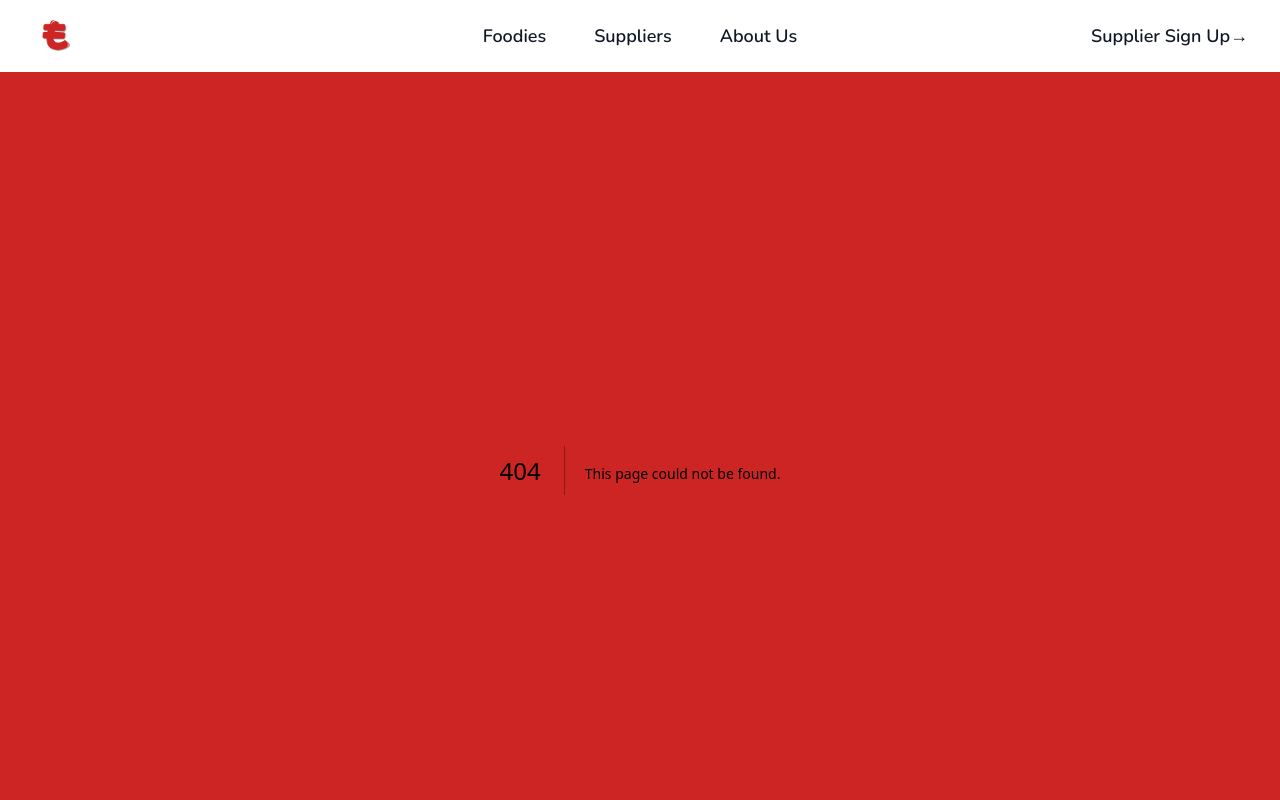
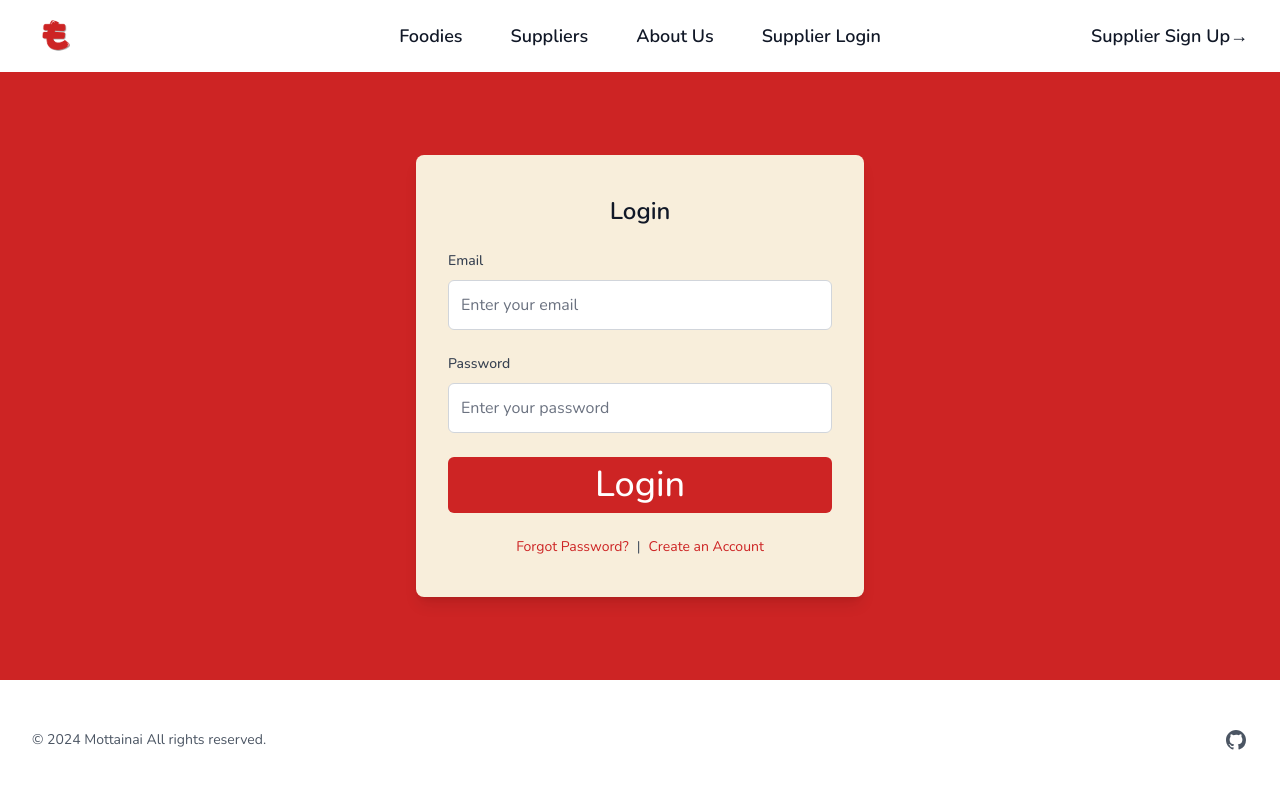
Before and after one commit to BakedPotato101/Mottainai-Landing-Page, a Next.js app: page /login in a window 1280 px wide. Before the commit this address had no page. Shown: the top 800 px of the page. Built offline with nearby package versions, Linux system fonts and the light colour scheme.

Commit message:
added login form

```diff
--- a/app/layout.js
+++ b/app/layout.js
@@ -15,9 +15,11 @@ export default function RootLayout({ children }) {
         <meta name="viewport" content="width=device-width, initial-scale=1.0" />
         <link rel="icon" href="/favicon.ico" sizes="any" />
       </head>
-      <body className="bg-mottai-red font-body text-4xl w-full h-full">
+      <body className="bg-mottai-red font-body text-4xl w-full min-h-screen flex flex-col">
         <Header />
-        {children}
+        <main className="flex-1 flex items-center justify-center">
+          {children}
+        </main>
         <Footer />
         <Analytics />
         <SpeedInsights />
--- /dev/null
+++ b/app/login/page.js
@@ -0,0 +1,9 @@
+import LoginForm from "@/components/loginform";
+
+export default function Login() {
+  return (
+    <div className="flex-grow flex items-center justify-center text-center">
+      <LoginForm />
+    </div>
+  );
+}
--- a/app/signup/page.js
+++ b/app/signup/page.js
@@ -4,29 +4,29 @@ import Success from "@/components/success";
 import SupplierForm from "@/components/supplierform";
 
 export default function SignUp() {
-  const [token, setToken] = useState(null); // State to hold the token
-  const [isCheckingToken, setIsCheckingToken] = useState(true); // Loading state for token check
+  const [token, setToken] = useState(null);
+  const [isCheckingToken, setIsCheckingToken] = useState(true);
 
   useEffect(() => {
-    // Check for the token on mount
     const storedToken = localStorage.getItem("merchant_token");
     setToken(storedToken);
-    setIsCheckingToken(false); // Token check is complete
+    setIsCheckingToken(false);
   }, []);
 
   if (isCheckingToken) {
-    // Show a loading state until token check is complete
     return (
       <div className="w-full h-screen flex justify-center items-center">
-        <p>Loading...</p>
+        <p className="text-lg font-semibold">Loading...</p>
       </div>
     );
   }
 
   return (
-    <div className="flex flex-col min-h-screen">
-      <main className="flex-grow flex justify-center items-start">
-        {token && token !== "undefined" ? <Success /> : <SupplierForm />}
+    <div className="flex flex-col min-h-screen bg-mottai-red">
+      <main className="flex flex-grow justify-center items-center py-12">
+        <div className="w-screen px-6 sm:px-12">
+          {token && token !== "undefined" ? <Success /> : <SupplierForm />}
+        </div>
       </main>
     </div>
   );
--- a/components/FormPages/merchantinfo.jsx
+++ b/components/FormPages/merchantinfo.jsx
@@ -60,6 +60,7 @@ export default function MerchantInfo({
             id="phone_number"
             name="phone_number"
             type="tel"
+            placeholder="123-456-7890"
             value={formData.phone_number}
             onChange={handleChange}
             required
--- a/components/header.jsx
+++ b/components/header.jsx
@@ -8,6 +8,7 @@ const navigation = [
   { name: "Foodies", href: "/#mission" },
   { name: "Suppliers", href: "/#mission" },
   { name: "About Us", href: "/#mission" },
+  { name: "Supplier Login", href: "/login" },
 ];
 
 export default function Header() {
--- /dev/null
+++ b/components/loginform.jsx
@@ -0,0 +1,84 @@
+"use client";
+import { useState } from "react";
+
+export default function LoginForm() {
+  const [error, setError] = useState(null);
+
+  function handleSubmit(e) {
+    e.preventDefault();
+    console.log("Form submitted");
+
+    const email = e.target[0].value;
+    const password = e.target[1].value;
+
+    if (email === "test@test.com" && password === "password") {
+      console.log("Login successful");
+    } else {
+      setError("Invalid email or password");
+    }
+  }
+
+  return (
+    <div className="w-full max-w-md bg-mottai-tan shadow-lg rounded-lg px-8 py-10">
+      <h2 className="text-2xl font-semibold text-gray-900 text-center mb-6">
+        Login
+      </h2>
+
+      <form className="space-y-6 text-left" onSubmit={handleSubmit}>
+        {/* Email Input */}
+        <div>
+          <label className="block text-gray-700 text-sm font-medium mb-2">
+            Email
+          </label>
+          <input
+            type="email"
+            className="w-full border border-gray-300 rounded-md p-3 focus:ring-2 focus:ring-mottai-red"
+            placeholder="Enter your email"
+            required
+          />
+        </div>
+
+        {/* Password Input */}
+        <div>
+          <label className="block text-gray-700 text-sm font-medium mb-2">
+            Password
+          </label>
+          <input
+            type="password"
+            className="w-full border border-gray-300 rounded-md p-3 focus:ring-2 focus:ring-mottai-red"
+            placeholder="Enter your password"
+            required
+          />
+        </div>
+
+        {/* Submit Button */}
+        <div className="flex justify-center">
+          <button
+            type="submit"
+            className="w-full bg-mottai-red text-white font-medium py-2 px-6 rounded-md hover:bg-mottai-accent focus:ring-2 focus:ring-offset-2 focus:ring-mottai-red"
+          >
+            Login
+          </button>
+        </div>
+
+        {/* Error message */}
+        {/* Error Message */}
+        {error && (
+          <div className="text-red-500 text-sm text-center bg-red-100 p-2 rounded-md">
+            {error}
+          </div>
+        )}
+        {/* Forgot Password & Signup Links */}
+        <div className="text-center text-sm text-gray-600 mt-4">
+          <a href="#" className="text-mottai-red hover:underline">
+            Forgot Password?
+          </a>
+          <span className="mx-2">|</span>
+          <a href="#" className="text-mottai-red hover:underline">
+            Create an Account
+          </a>
+        </div>
+      </form>
+    </div>
+  );
+}
--- a/components/supplierform.jsx
+++ b/components/supplierform.jsx
@@ -124,7 +124,7 @@ export default function MerchantOnboardingForm() {
   };
 
   return (
-    <div className="w-full bg-mottai-tan pb-10 md:rounded-xl my-0 mx-0 md:my-5 md:mx-12 lg:mx-32 xl:mx-80 xl:mb-auto">
+    <div className="bg-mottai-tan md:rounded-xl pb-10 my-0 mx-0 md:my-5 md:mx-12 lg:mx-32 xl:mx-80 xl:mb-auto">
       {/* Status Bar */}
       <div className="flex flex-wrap justify-center gap-4 py-4">
         {steps.map((stepName, index) => (
@@ -202,7 +202,7 @@ export default function MerchantOnboardingForm() {
         </div>
 
         {/* Navigation Buttons */}
-        <div className="mt-8 flex flex-col sm:flex-row items-center sm:justify-between gap-4">
+        <div className="flex flex-col sm:flex-row items-center sm:justify-between gap-4">
           {step > 1 && (
             <button
               type="button"
```
Also changed, not shown: package.json (+6 -6 lines), 1 other file (tests, documents, lock files or other folders).
